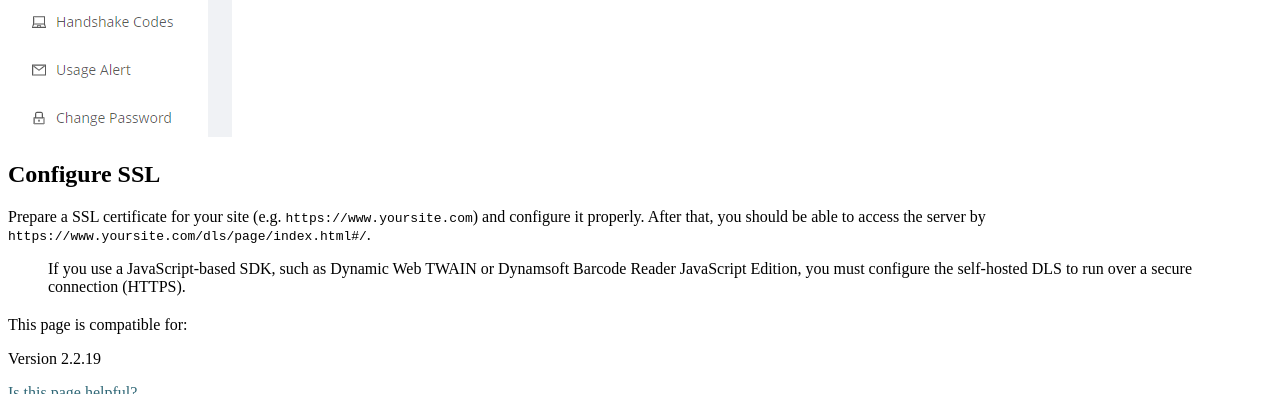
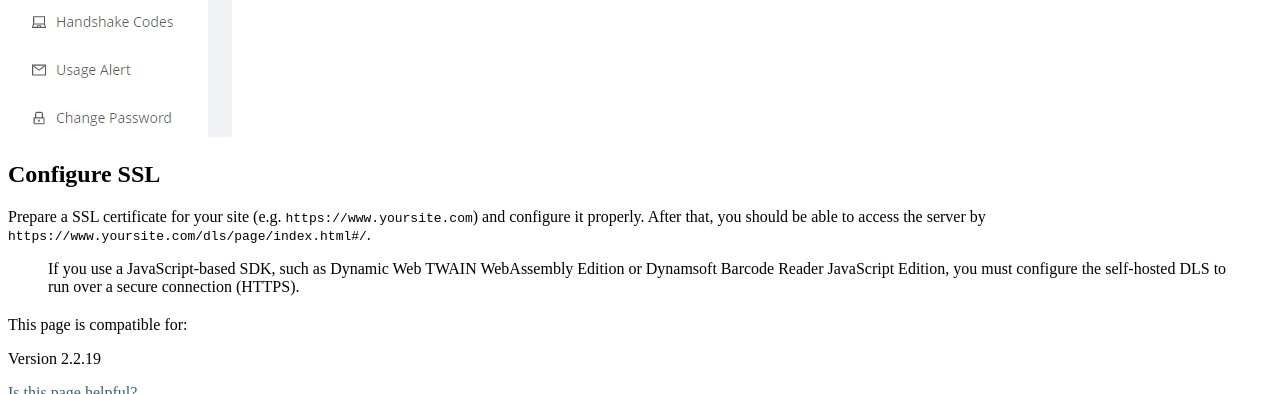
Before and after one commit to dynamsoft-docs/license-server-docs, a Jekyll site: the page built from selfhosting/ConfigureReverseProxyUsingIIS.md, in a window 1280 px wide and 900 px high, scrolled down 5094 px, cut to the strip 0-394 px from the top of the window. Built offline with Jekyll 4.4.1, drawn with Linux system fonts in a browser that asks for light colours.

Commit message:
specify that WebAssembly Edition  needs SSL for DLS

```diff
--- a/selfhosting/ConfigureReverseProxyUsingIIS.md
+++ b/selfhosting/ConfigureReverseProxyUsingIIS.md
@@ -59,4 +59,4 @@
 
 Prepare a SSL certificate for your site (e.g. `https://www.yoursite.com`) and configure it properly. After that, you should be able to access the server by `https://www.yoursite.com/dls/page/index.html#/`.
 
-> If you use a JavaScript-based SDK, such as Dynamic Web TWAIN or Dynamsoft Barcode Reader JavaScript Edition, you must configure the self-hosted DLS to run over a secure connection (HTTPS).
+> If you use a JavaScript-based SDK, such as Dynamic Web TWAIN WebAssembly Edition or Dynamsoft Barcode Reader JavaScript Edition, you must configure the self-hosted DLS to run over a secure connection (HTTPS).
```
Also changed, not shown: selfhosting/ConfigureReverseProxyUsingNginx.md (+1 -1 lines).
